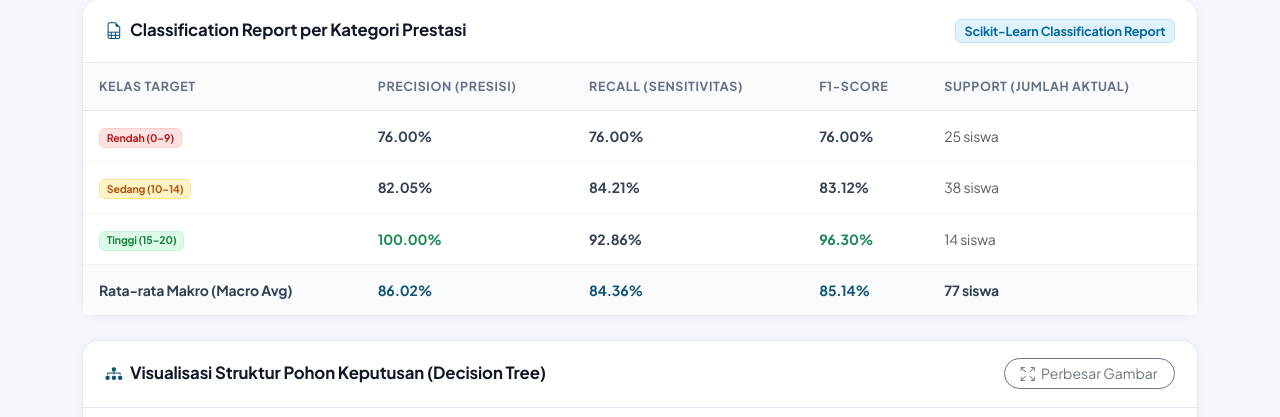
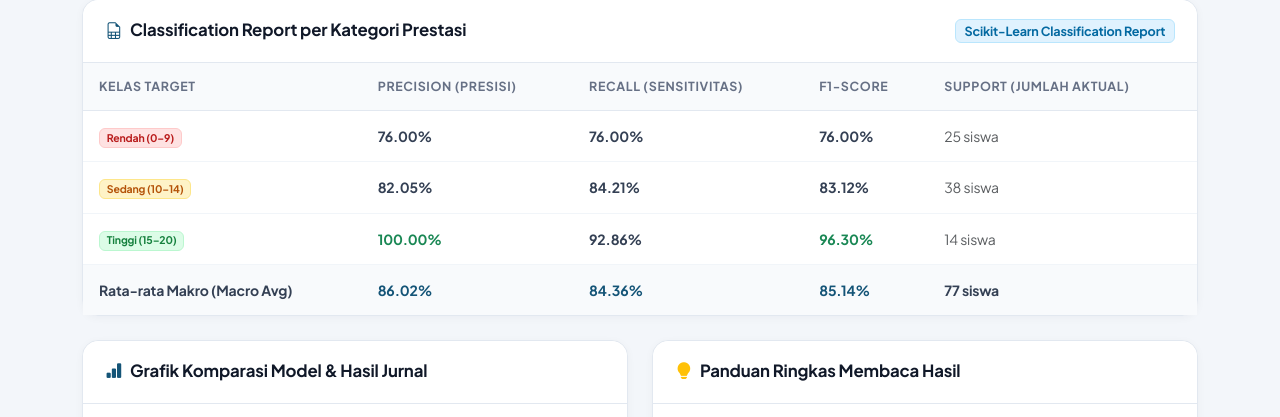
Before and after one commit to zakkiyahkarimah-sketch/KecerdasaBuatanUTS, a Flask app: page /evaluasi in a window 1280 px wide. Shown: the part 1572-1989 px from the top of the page. Run offline with Flask 3, Linux system fonts and the light colour scheme.

Commit message:
Hapus visualisasi struktur pohon keputusan dari halaman evaluasi

```diff
--- a/templates/evaluasi.html
+++ b/templates/evaluasi.html
@@ -270,43 +270,7 @@
         </div>
     </div>
 
-    <!-- Visualisasi Struktur Pohon Keputusan (Decision Tree) -->
-    <div class="card-modern mb-4">
-        <div class="card-modern-header">
-            <span class="d-flex align-items-center gap-2">
-                <i class="bi bi-diagram-3-fill text-primary" style="color: #145477 !important;"></i>
-                <span>Visualisasi Struktur Pohon Keputusan (Decision Tree)</span>
-            </span>
-            <button class="btn btn-sm btn-outline-secondary rounded-pill px-3" data-bs-toggle="modal" data-bs-target="#treeModalEvaluasi">
-                <i class="bi bi-arrows-fullscreen me-1"></i> Perbesar Gambar
-            </button>
-        </div>
-        <div class="card-body p-3 text-center">
-            <div class="plot-container-modern text-center">
-                <img src="{{ url_for('static', filename='plots/decision_tree.png') }}" alt="Visualisasi Pohon Keputusan" class="img-fluid rounded" style="cursor: pointer; max-height: 480px;" data-bs-toggle="modal" data-bs-target="#treeModalEvaluasi">
-            </div>
-            <p class="small text-muted text-center mt-3 mb-0">
-                <i class="bi bi-info-circle me-1"></i> Pohon keputusan mempartisi siswa secara transparan (white-box) di mana atribut <code>G2</code> (nilai periode 2) mendominasi &gt;85% pemisahan kelas.
-            </p>
-        </div>
-    </div>
 
-    <!-- Modal Perbesar Pohon Keputusan di Evaluasi -->
-    <div class="modal fade" id="treeModalEvaluasi" tabindex="-1" aria-labelledby="treeModalEvaluasiLabel" aria-hidden="true">
-        <div class="modal-dialog modal-fullscreen">
-            <div class="modal-content">
-                <div class="modal-header border-bottom">
-                    <h5 class="modal-title fw-bold" id="treeModalEvaluasiLabel" style="color: #145477;">
-                        <i class="bi bi-diagram-3-fill me-2"></i>Struktur Pohon Keputusan (Decision Tree - Full Resolution)
-                    </h5>
-                    <button type="button" class="btn-close" data-bs-dismiss="modal" aria-label="Close"></button>
-                </div>
-                <div class="modal-body text-center overflow-auto p-4 bg-light">
-                    <img src="{{ url_for('static', filename='plots/decision_tree.png') }}" alt="Visualisasi Pohon Keputusan Penuh" class="img-fluid rounded shadow-sm bg-white p-2">
-                </div>
-            </div>
-        </div>
-    </div>
 
     <!-- Grafik Perbandingan & Panduan Singkat -->
     <div class="row g-4 mb-4">
```
